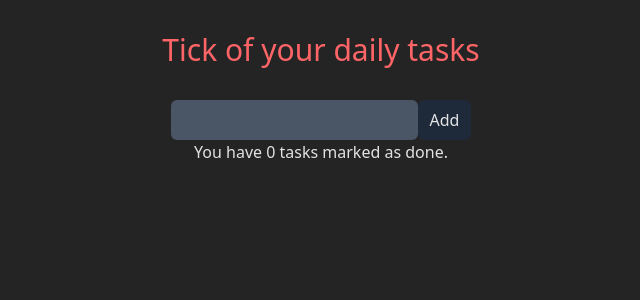
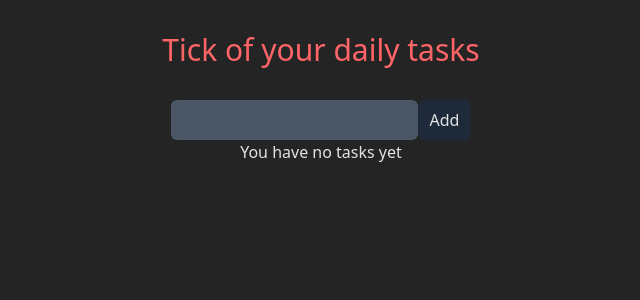
Before and after one commit to BullDogPatch/billion-dollar-todo, a React (Vite) app: page / in a window 1280 px wide. Shown: the top 300 px of the page, without its empty margins (319-959 px from the left). Built offline with nearby package versions, Linux system fonts and the light colour scheme.

Commit message:
add some text to show if there is todos

```diff
--- a/src/App.tsx
+++ b/src/App.tsx
@@ -46,7 +46,11 @@ function App() {
     <div className='h-[100vh]  mx-auto'>
       <Header />
       <Form onAddTodo={addTodo} />
-      <p className='text-center'>You have {doneTodos} tasks marked as done.</p>
+      {todos.length > 0 && (
+        <p className='text-center'>
+          You have {doneTodos} tasks marked as done.
+        </p>
+      )}
       <Todos
         todos={todos}
         onToggleDone={handleToggleDone}
--- a/src/components/TodoItem.tsx
+++ b/src/components/TodoItem.tsx
@@ -15,7 +15,7 @@ const TodoItem = ({ todo, onToggleDone, deleteTodo }: Props) => {
       animate={{ opacity: 1, x: 0, scale: 1 }}
       exit={{ opacity: 0, x: 200, scale: 1.2 }}
       transition={{ duration: 0.6, type: 'spring' }}
-      className='bg-gray-500 flex w-[300px] md:w-[500px] border border-amber-300 m-6 p-6 rounded-md justify-between items-center'
+      className='bg-gray-500 flex w-[300px] md:w-[500px] border border-amber-300 m-4 p-6 rounded-md justify-between items-center'
     >
       <p
         className={
--- a/src/components/Todos.tsx
+++ b/src/components/Todos.tsx
@@ -13,14 +13,18 @@ const Todos = ({ todos, onToggleDone, deleteTodo }: Props) => {
   return (
     <div className='flex flex-col justify-center items-center'>
       <AnimatePresence>
-        {sortedTodos.map((todo) => (
+        {todos.length > 0 ? (
+          sortedTodos.map((todo) => (
             <TodoItem
               key={todo.id}
               todo={todo}
               onToggleDone={onToggleDone}
               deleteTodo={deleteTodo}
             />
-        ))}
+          ))
+        ) : (
+          <p>You have no tasks yet</p>
+        )}
       </AnimatePresence>
     </div>
   );
```
Lines whose indentation alone changed are shown as unchanged.
